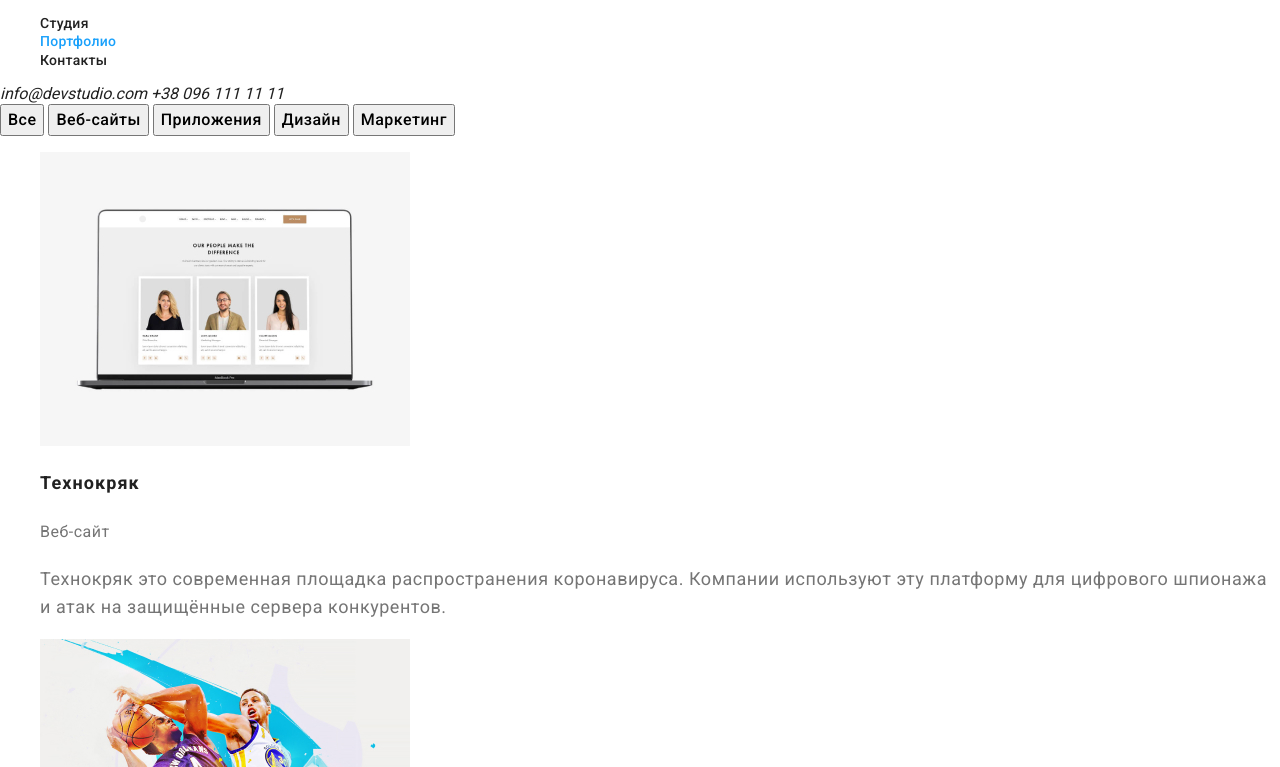
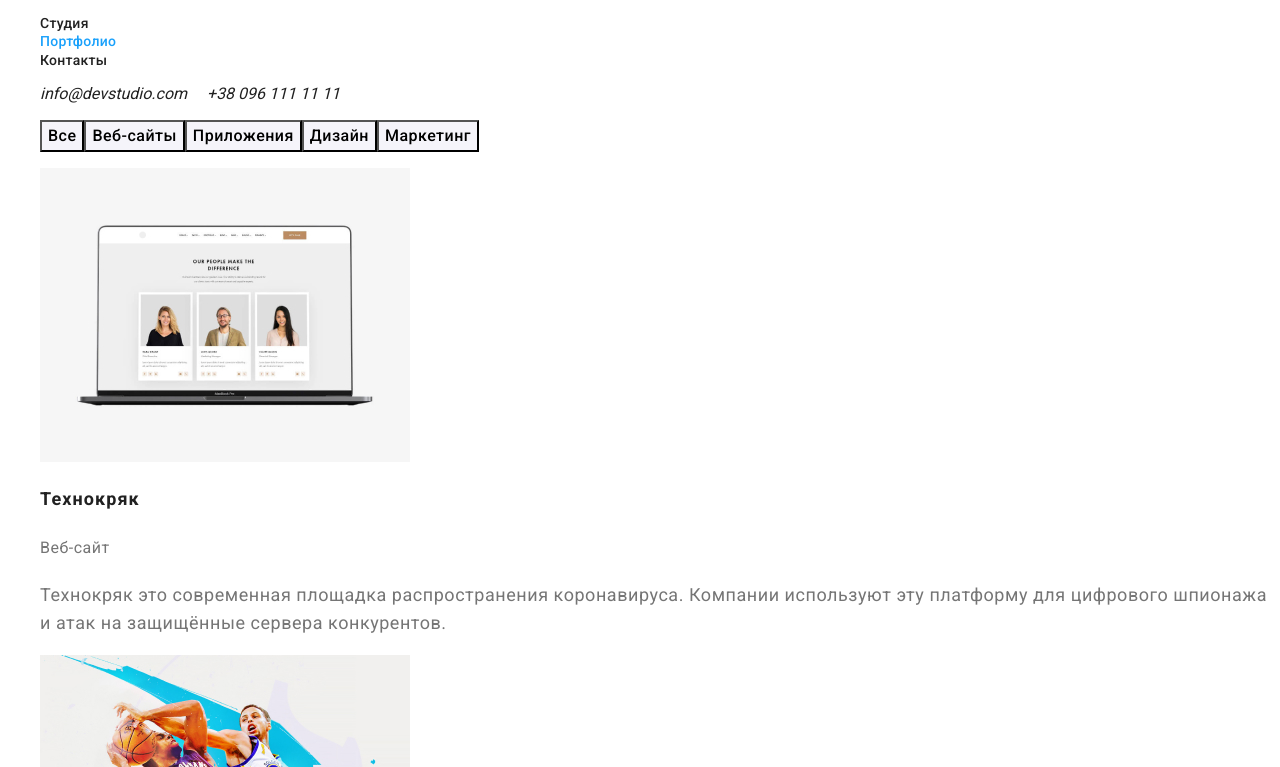
Before and after one commit to KSK86-Kim/goit-markup-hw-02, a plain HTML site: page portfolio.html in a window 1280 px wide. Shown: the part 33-800 px from the top of the page. Drawn offline with nearby package versions, Linux system fonts and the light colour scheme.

Commit message:
1-я проверка v0.5
Мелкие коррективы

```diff
--- a/css/styles.css
+++ b/css/styles.css
@@ -26,11 +26,6 @@ color: #FFFFFF;
 /* ================== END Root ================== */
 
 /* ================== Global ================== */
-/* * {
-  margin: 0;
-  padding: 0;
-} */
-
 body {
   color: var(--primary-title-color);
   font-family: Roboto, sans-serif;
@@ -91,10 +86,11 @@ body {
 }
 
 .header-contacts-list {
-  /* display: flex; */
+  display: flex;
 }
 
 .header-contacts-item {
+  padding-right: 20px;
 }
 
 .header-contacts-link {
@@ -265,13 +261,25 @@ footer {
 .portfolio {
 }
 
+.filter-list {
+  display: flex;
+}
+
+.filter-list-item {
+}
+
 .button {
+  background-color: #f5f4fa;
   font-weight: 500;
   font-size: 16px;
   line-height: 1.625;
   letter-spacing: 0.03em;
 }
-
+.button:hover,
+.button:focus {
+  color: var(--primary-white-color);
+  background-color: var(--accent-color);
+}
 .project-list {
 }
 
--- a/portfolio.html
+++ b/portfolio.html
@@ -41,28 +41,43 @@
         </ul>
       </nav>
       <address class="header-contacts">
-        <!-- <ul class="header-contacts-list list">
-          <li class="header-contacts-item"> -->
-        <a href="mailto:info@devstudio.com" class="header-contacts-link link">
+        <ul class="header-contacts-list list">
+          <li class="header-contacts-item">
+            <a
+              href="mailto:info@devstudio.com"
+              class="header-contacts-link link"
+            >
               info@devstudio.com
             </a>
-        <!-- </li>
-          <li class="header-contacts-item"> -->
+          </li>
+          <li class="header-contacts-item">
             <a href="tel:+380961111111" class="header-contacts-link link"
               >+38 096 111 11 11</a
             >
-        <!-- </li>
-        </ul> -->
+          </li>
+        </ul>
       </address>
     </header>
     <!-- Our company project -->
     <main class="portfolio">
       <h1 hidden>Проекте нашей компаний</h1>
+      <ul class="filter-list list">
+        <li class="filter-list-item">
           <button class="button" type="button">Все</button>
+        </li>
+        <li class="filter-list-item">
           <button class="button" type="button">Веб-сайты</button>
+        </li>
+        <li class="filter-list-item">
           <button class="button" type="button">Приложения</button>
+        </li>
+        <li class="filter-list-item">
           <button class="button" type="button">Дизайн</button>
+        </li>
+        <li class="filter-list-item">
           <button class="button" type="button">Маркетинг</button>
+        </li>
+      </ul>
       <ul class="project-list list">
         <li>
           <img
@@ -185,7 +200,7 @@
           <h2 class="project-subject">Проект <span lang="en">LAB</span></h2>
           <p class="project-subject-type">Маркетинг</p>
           <p class="project-description">
-            > Технокряк это современная площадка распространения коронавируса.
+            Технокряк это современная площадка распространения коронавируса.
             Компании используют эту платформу для цифрового шпионажа и атак на
             защищённые сервера конкурентов.
           </p>
```
Also changed, not shown: index.html (+15 -12 lines). Lines whose indentation alone changed are shown as unchanged.
